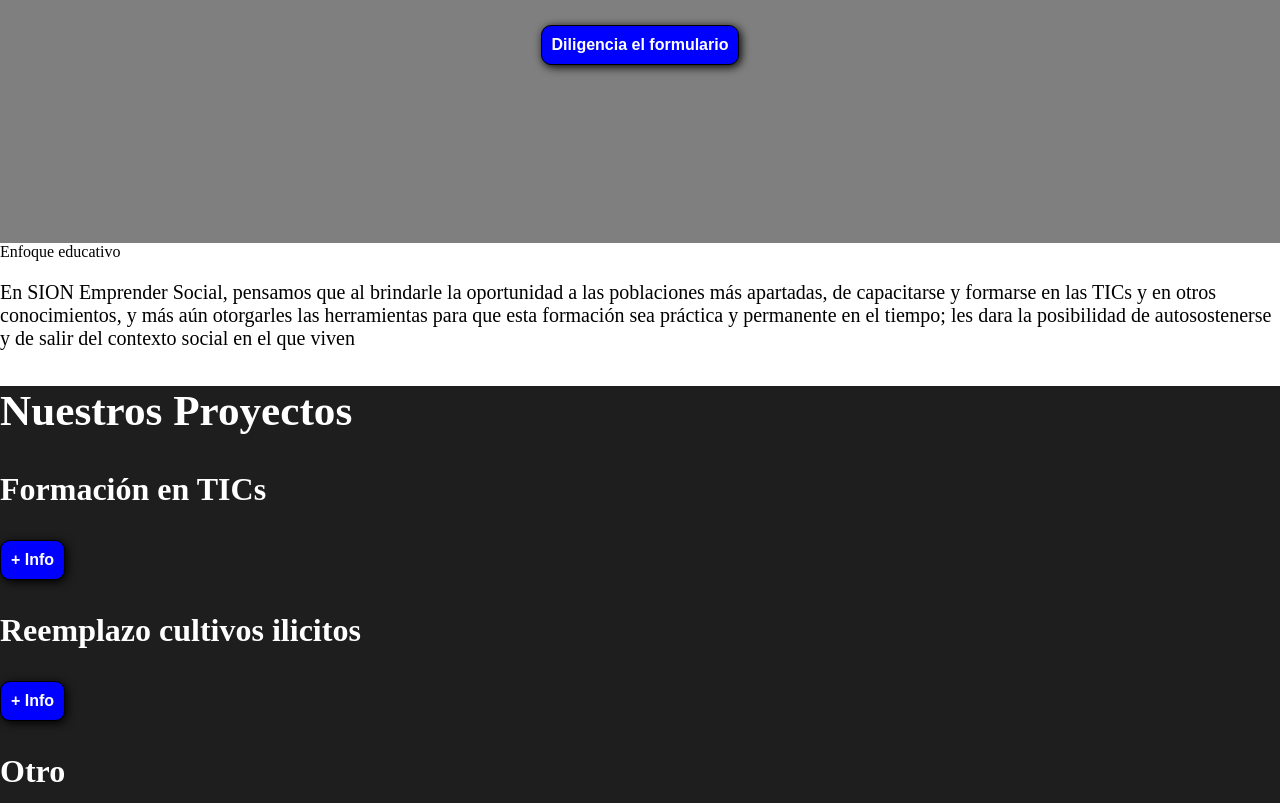
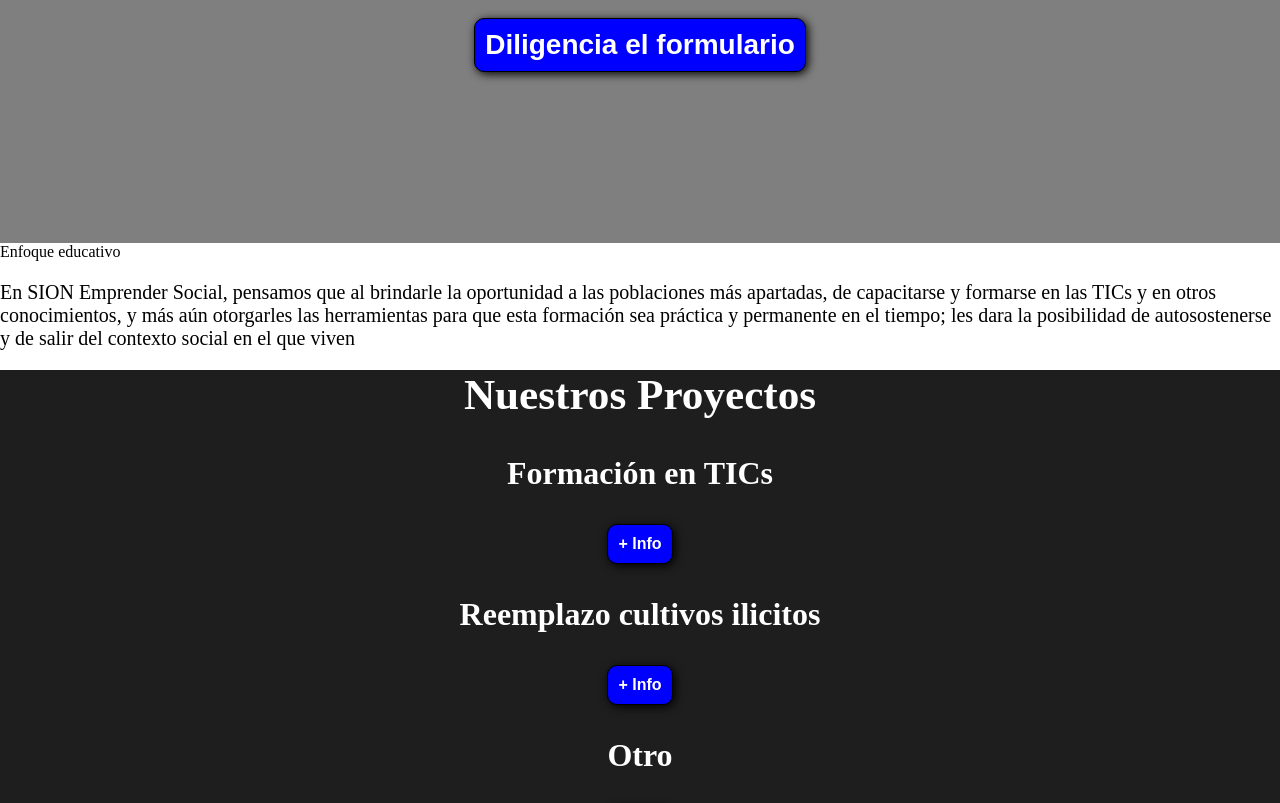
Before and after one commit to Luis0952/Emprendersocial, a plain HTML site: page index.html in a window 1280 px wide. Shown: the part 603-1406 px from the top of the page. Drawn offline with Linux system fonts and the light colour scheme.

Commit message:
Mejorando el Style.css

```diff
--- a/css/style.css
+++ b/css/style.css
@@ -86,6 +86,8 @@ header a:hover{
     background-position: center center;
 }
 
+.color-palabra{color:cyan;}
+
 #hero h1{
     color: white;
 }
@@ -93,23 +95,28 @@ header a:hover{
 /* #enfoque{
 
 } */
+#hero button{
+    font-size: 1.75em;
+}
 
 #enfoque .container{
     text-align: center;
     padding: 200px 12px;
 }
 
-.color-palabra{color:cyan;}
-
 #proyectos{
     background-color: rgb(30, 30, 30);
     color: white;
+    text-align: center;
 }
 #proyectos .container{
-    text-align: center;
-    padding: 200px 12px;
+   /* text-align: center;*/
+    padding: 150px 12px;
 }
 
+#proyectos h2{
+    margin-top: 0;
+}
 /*Se crea una clase para que cambie el color a un texto*/
 
 #proyectos p{
```
Also changed, not shown: font.css (added), icons/facebook.png (added).
